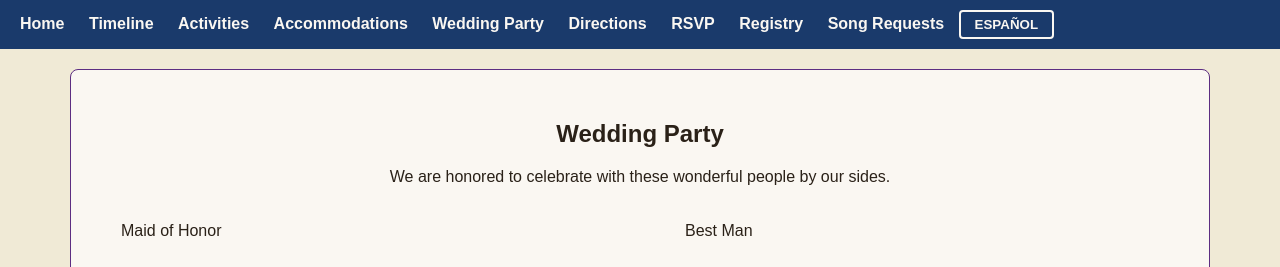
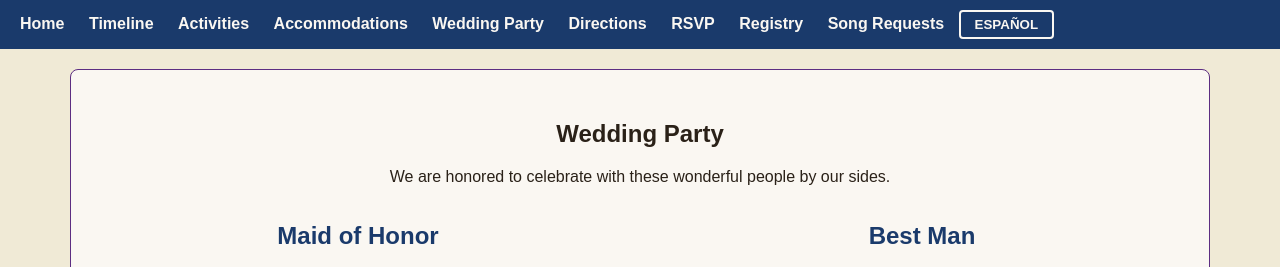
Before and after one commit to ZachM1ch/handmade-sites, a PHP site: page /wedding/wedding-party.php in a window 1280 px wide; the page is wider, and only the part inside the window is pictured. Shown: the top 267 px of that part. Run offline with PHP 8.4, Linux system fonts and the light colour scheme.

Commit message:
Aligning again

```diff
--- a/wedding/wedding-party.php
+++ b/wedding/wedding-party.php
@@ -11,14 +11,14 @@ include($_SERVER['DOCUMENT_ROOT'] . "/wedding/includes/header.php"); ?>
     </div>
     <div class="center-flex">
         <div class="center-box-flex">
-            <h2" data-en="Maid of Honor" data-es="Dama de Honor">Maid of Honor</h2>
+            <h2 style="text-align:center" data-en="Maid of Honor" data-es="Dama de Honor">Maid of Honor</h2>
             <img src="..\assets\images\wedding\cian.png" alt="Cian" width="400" height="500">
             <h3 data-en="Cian" data-es="Cian">Cian</h3>
             <p data-en="Placeholder bio goes here." data-es="La biografía de marcador de posición va aquí.">Placeholder
                 bio goes here.</p>
         </div>
         <div class="center-box-flex">
-            <h2" data-en="Best Man" data-es="Padrino de Boda">Best Man</h2>
+            <h2 style="text-align:center" data-en="Best Man" data-es="Padrino de Boda">Best Man</h2>
             <img src="..\assets\images\wedding\coming_soon.png" alt="Kristen" width="400" height="500">
             <h3 data-en="Kristen" data-es="Kristen">Kristen</h3>
             <p data-en="Kristen and I met back in high school in Ms Nicol’s Intro to Computer Science class.  Through high school we went to a bunch of concerts together and stayed close even after she moved away for college.  During COVID we spent a ton of time together playing games and watching movies together and keeping each other sane.  Even when our communications take a lull when life gets complex, every time we come back together it’s just like no time had passed at all.  Now Alina and I always take an annual trip in the beginning of fall to visit them, but in 2027 looks like they’ll be coming up to see us for this!  She is truly someone I could not imagine living without."
```
